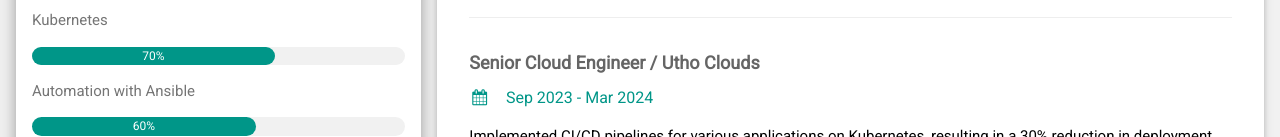
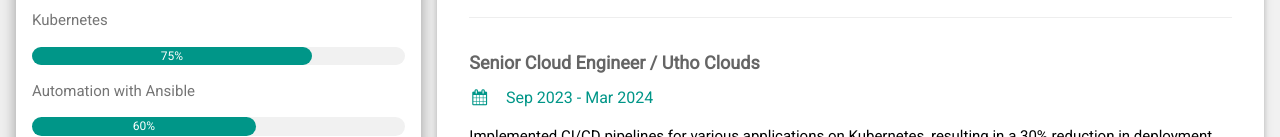
Before and after one commit to gighub4u/wwwresume, a plain HTML site: page index.html in a window 1280 px wide. Shown: the part 337-474 px from the top of the page. Drawn offline with nearby package versions, Linux system fonts and the light colour scheme.

Commit message:
updated kubernetes percent

```diff
--- a/index.html
+++ b/index.html
@@ -42,8 +42,8 @@
           </div>
           <p>Kubernetes</p>
           <div class="w3-light-grey w3-round-xlarge w3-small">
-            <div class="w3-container w3-center w3-round-xlarge w3-teal" style="width:65%">
-              <div class="w3-center w3-text-white">70%</div>
+            <div class="w3-container w3-center w3-round-xlarge w3-teal" style="width:75%">
+              <div class="w3-center w3-text-white">75%</div>
             </div>
           </div>
           <p>Automation with Ansible</p>
```
